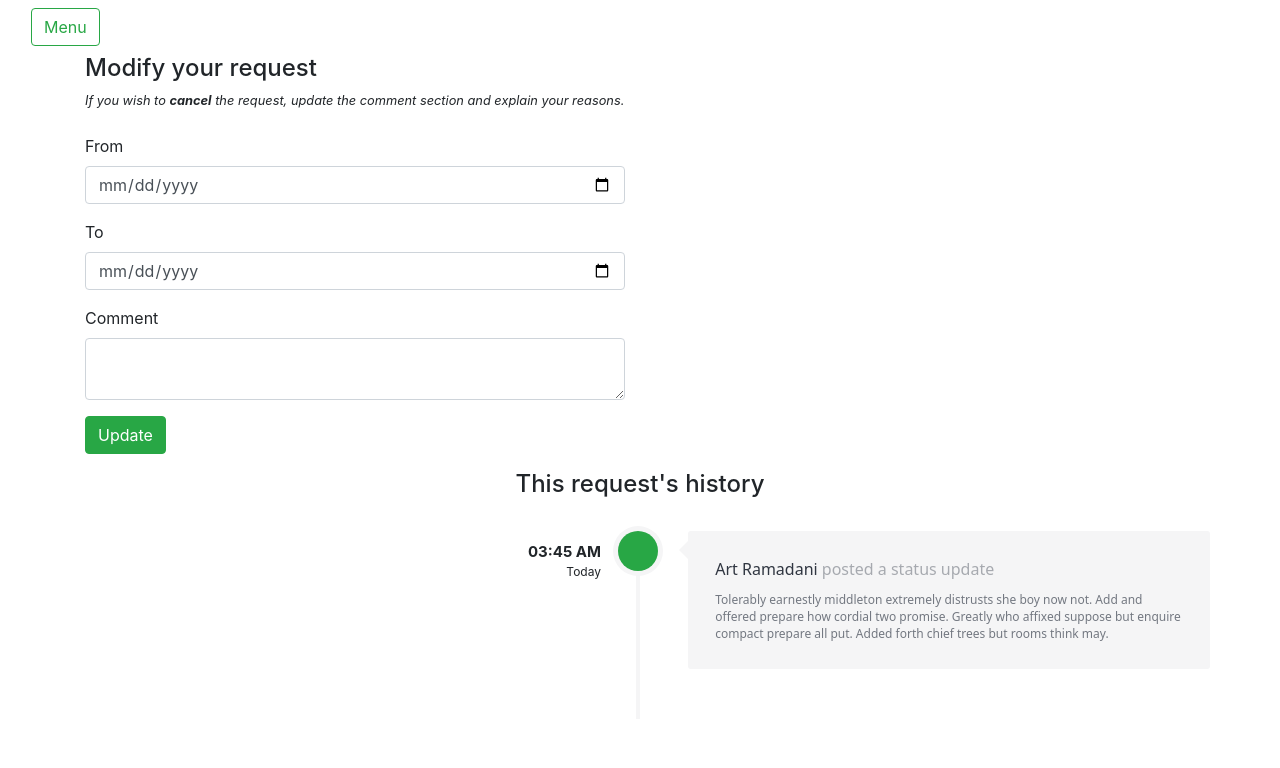
After one commit to prodijody/holidayTracker, a Flask app: template templates/protected/open_request.html in a window 1280 px wide. The commit adds this page. Shown: the top 768 px of the page. Run offline with Flask 2, Linux system fonts and the light colour scheme; the template is opened without the code that fills it: values that come from a table or form of the project are taken from there, others are empty; some libraries are stand-ins or nearby versions.

Commit message:
(first commit of 2019) finished calendar view, clickFunction, new route to open_request

```diff
--- a/app.py
+++ b/app.py
@@ -7,7 +7,7 @@ from flask_bootstrap import Bootstrap
 from flask_login import login_required, current_user, LoginManager, login_user, logout_user
 from werkzeug.security import generate_password_hash, check_password_hash
 from datetime import datetime, date, timedelta
-from sqlalchemy import desc
+from sqlalchemy import desc, asc
 from myModels import app
 from itsdangerous import URLSafeTimedSerializer
 from functools import wraps
@@ -127,9 +127,8 @@ def menu():
 @app.route('/calendar', methods=['GET','POST'])
 @login_required
 def calendar():
-  requests = HolidayRequest.query.filter_by(status='Approved').all()
-
-  requests_for_calendar = [{'title' : i.get_user().name, 'start' : str(i.date_from), 'end' : str(i.date_to) } for i in requests]
+  requests = HolidayRequest.query.filter_by(status='Approved').order_by(HolidayRequest.date_from.asc()).all()
+  requests_for_calendar = [{'title' : i.get_user().name + ' ' + i.get_user().surname, 'start' : str(i.date_from), 'end' : str(i.date_to), 'url': url_for('open_request', request_id=i.id)} for i in requests]
   return render_template('protected/calendar.html', requests=requests, requests_for_calendar=requests_for_calendar)
 
 
@@ -174,6 +173,31 @@ def request_holidays():
   return render_template('protected/request_holidays.html', form=requestHolidaysForm)
 
 
+@app.route('/calendar/request/<request_id>', methods=['GET','POST'])
+@login_required
+def open_request(request_id):
+  req = escape(request_id)
+  request_exists = HolidayRequest.query.get(req)
+  if request_exists:
+    if request_exists.user_id == current_user.id or current_user.is_admin():
+      form = RequestHolidaysForm(obj=request_exists)
+
+      if request.method == 'POST' and form.validate_on_submit():
+        request_exists.date_from = form.date_from.data
+        request_exists.date_to = form.date_to.data
+        request_exists.comment = form.comment.data
+        db.session.commit()
+        flash('Your request has been updated successfuly.','success')
+        return redirect(url_for('open_request', request_id=request_id))
+
+      return render_template('protected/open_request.html', request=request_exists, form=form)
+    else:
+      flash('Noting to see here, details of that holiday request are private.','info')
+      return redirect(url_for('calendar'))
+  else:
+    flash('That request id {} is invalid.'.format(request_id),'danger')
+    return redirect(url_for('calendar'))
+
 
 #############
 #'''Admin'''#
@@ -190,7 +214,7 @@ def admin():
   staff_members = User.query.all()
   return render_template('protected/admin/staff_list.html', staff_members=staff_members)
 
-
+# Admin user route
 @app.route('/admin/user/<user_id>', methods=['GET','POST'])
 @login_required
 def admin_user(user_id):
@@ -232,8 +256,7 @@ def admin_user(user_id):
     flash('User id {user_id} does not exist.'.format(user_id=user_id), 'danger')
     return redirect(url_for('admin'))
 
-
-
+# Admin update user route
 @app.route('/admin/user/update_user/<user_id>', methods=['GET','POST'])
 @login_required
 def update_user(user_id):
@@ -259,8 +282,6 @@ def update_user(user_id):
 
   flash('That user id is not valid.', 'danger')
   return redirect(url_for('admin_user', user_id=user_id))
-
-
 
 # Add user route
 @app.route('/add_user', methods=['GET','POST'])
@@ -309,7 +330,6 @@ def add_user():
   return render_template('protected/admin/add_user.html', form=addUserForm, existing_users=existing_users)
 
 
-
 # 404 route
 @app.errorhandler(404)
 def page_not_found(e):
--- a/static/css/style.css
+++ b/static/css/style.css
@@ -33,7 +33,7 @@ a:hover{
   height: 100%; /* 100% Full-height */
   width: 0; /* 0 width - change this with JavaScript */
   position: fixed; /* Stay in place */
-  z-index: 1; /* Stay on top */
+  z-index: 300; /* Stay on top */
   top: 0; /* Stay at the top */
   left: 0;
   background-color: #111; /* Black*/
--- /dev/null
+++ b/static/css/time_line.css
@@ -0,0 +1,287 @@
+
+img
+{
+    vertical-align: middle;
+}
+.img-responsive
+{
+    display: block;
+    height: auto;
+    max-width: 100%;
+}
+.img-rounded
+{
+    border-radius: 3px;
+}
+.img-thumbnail
+{
+    background-color: #fff;
+    border: 1px solid #ededf0;
+    border-radius: 3px;
+    display: inline-block;
+    height: auto;
+    line-height: 1.428571429;
+    max-width: 100%;
+    moz-transition: all .2s ease-in-out;
+    o-transition: all .2s ease-in-out;
+    padding: 2px;
+    transition: all .2s ease-in-out;
+    webkit-transition: all .2s ease-in-out;
+}
+.img-circle
+{
+    border-radius: 50%;
+}
+.timeline-centered {
+    position: relative;
+    margin-bottom: 30px;
+}
+
+    .timeline-centered:before, .timeline-centered:after {
+        content: " ";
+        display: table;
+    }
+
+    .timeline-centered:after {
+        clear: both;
+    }
+
+    .timeline-centered:before, .timeline-centered:after {
+        content: " ";
+        display: table;
+    }
+
+    .timeline-centered:after {
+        clear: both;
+    }
+
+    .timeline-centered:before {
+        content: '';
+        position: absolute;
+        display: block;
+        width: 4px;
+        background: #f5f5f6;
+        left: 50%;
+        top: 20px;
+        bottom: 20px;
+        margin-left: -4px;
+    }
+
+    .timeline-centered .timeline-entry {
+        position: relative;
+        width: 50%;
+        float: right;
+        margin-bottom: 70px;
+        clear: both;
+    }
+
+        .timeline-centered .timeline-entry:before, .timeline-centered .timeline-entry:after {
+            content: " ";
+            display: table;
+        }
+
+        .timeline-centered .timeline-entry:after {
+            clear: both;
+        }
+
+        .timeline-centered .timeline-entry:before, .timeline-centered .timeline-entry:after {
+            content: " ";
+            display: table;
+        }
+
+        .timeline-centered .timeline-entry:after {
+            clear: both;
+        }
+
+        .timeline-centered .timeline-entry.begin {
+            margin-bottom: 0;
+        }
+
+        .timeline-centered .timeline-entry.left-aligned {
+            float: left;
+        }
+
+            .timeline-centered .timeline-entry.left-aligned .timeline-entry-inner {
+                margin-left: 0;
+                margin-right: -18px;
+            }
+
+                .timeline-centered .timeline-entry.left-aligned .timeline-entry-inner .timeline-time {
+                    left: auto;
+                    right: -100px;
+                    text-align: left;
+                }
+
+                .timeline-centered .timeline-entry.left-aligned .timeline-entry-inner .timeline-icon {
+                    float: right;
+                }
+
+                .timeline-centered .timeline-entry.left-aligned .timeline-entry-inner .timeline-label {
+                    margin-left: 0;
+                    margin-right: 70px;
+                }
+
+                    .timeline-centered .timeline-entry.left-aligned .timeline-entry-inner .timeline-label:after {
+                        left: auto;
+                        right: 0;
+                        margin-left: 0;
+                        margin-right: -9px;
+                        -moz-transform: rotate(180deg);
+                        -o-transform: rotate(180deg);
+                        -webkit-transform: rotate(180deg);
+                        -ms-transform: rotate(180deg);
+                        transform: rotate(180deg);
+                    }
+
+        .timeline-centered .timeline-entry .timeline-entry-inner {
+            position: relative;
+            margin-left: -22px;
+        }
+
+            .timeline-centered .timeline-entry .timeline-entry-inner:before, .timeline-centered .timeline-entry .timeline-entry-inner:after {
+                content: " ";
+                display: table;
+            }
+
+            .timeline-centered .timeline-entry .timeline-entry-inner:after {
+                clear: both;
+            }
+
+            .timeline-centered .timeline-entry .timeline-entry-inner:before, .timeline-centered .timeline-entry .timeline-entry-inner:after {
+                content: " ";
+                display: table;
+            }
+
+            .timeline-centered .timeline-entry .timeline-entry-inner:after {
+                clear: both;
+            }
+
+            .timeline-centered .timeline-entry .timeline-entry-inner .timeline-time {
+                position: absolute;
+                left: -100px;
+                text-align: right;
+                padding: 10px;
+                -webkit-box-sizing: border-box;
+                -moz-box-sizing: border-box;
+                box-sizing: border-box;
+            }
+
+                .timeline-centered .timeline-entry .timeline-entry-inner .timeline-time > span {
+                    display: block;
+                }
+
+                    .timeline-centered .timeline-entry .timeline-entry-inner .timeline-time > span:first-child {
+                        font-size: 15px;
+                        font-weight: bold;
+                    }
+
+                    .timeline-centered .timeline-entry .timeline-entry-inner .timeline-time > span:last-child {
+                        font-size: 12px;
+                    }
+
+            .timeline-centered .timeline-entry .timeline-entry-inner .timeline-icon {
+                background: #fff;
+                color: #737881;
+                display: block;
+                width: 40px;
+                height: 40px;
+                -webkit-background-clip: padding-box;
+                -moz-background-clip: padding;
+                background-clip: padding-box;
+                -webkit-border-radius: 20px;
+                -moz-border-radius: 20px;
+                border-radius: 20px;
+                text-align: center;
+                -moz-box-shadow: 0 0 0 5px #f5f5f6;
+                -webkit-box-shadow: 0 0 0 5px #f5f5f6;
+                box-shadow: 0 0 0 5px #f5f5f6;
+                line-height: 40px;
+                font-size: 15px;
+                float: left;
+            }
+
+                .timeline-centered .timeline-entry .timeline-entry-inner .timeline-icon.bg-primary {
+                    background-color: #303641;
+                    color: #fff;
+                }
+
+                .timeline-centered .timeline-entry .timeline-entry-inner .timeline-icon.bg-secondary {
+                    background-color: #ee4749;
+                    color: #fff;
+                }
+
+                .timeline-centered .timeline-entry .timeline-entry-inner .timeline-icon.bg-success {
+                    background-color: #00a651;
+                    color: #fff;
+                }
+
+                .timeline-centered .timeline-entry .timeline-entry-inner .timeline-icon.bg-info {
+                    background-color: #21a9e1;
+                    color: #fff;
+                }
+
+                .timeline-centered .timeline-entry .timeline-entry-inner .timeline-icon.bg-warning {
+                    background-color: #fad839;
+                    color: #fff;
+                }
+
+                .timeline-centered .timeline-entry .timeline-entry-inner .timeline-icon.bg-danger {
+                    background-color: #cc2424;
+                    color: #fff;
+                }
+
+            .timeline-centered .timeline-entry .timeline-entry-inner .timeline-label {
+                position: relative;
+                background: #f5f5f6;
+                padding: 1.7em;
+                margin-left: 70px;
+                -webkit-background-clip: padding-box;
+                -moz-background-clip: padding;
+                background-clip: padding-box;
+                -webkit-border-radius: 3px;
+                -moz-border-radius: 3px;
+                border-radius: 3px;
+            }
+
+                .timeline-centered .timeline-entry .timeline-entry-inner .timeline-label:after {
+                    content: '';
+                    display: block;
+                    position: absolute;
+                    width: 0;
+                    height: 0;
+                    border-style: solid;
+                    border-width: 9px 9px 9px 0;
+                    border-color: transparent #f5f5f6 transparent transparent;
+                    left: 0;
+                    top: 10px;
+                    margin-left: -9px;
+                }
+
+                .timeline-centered .timeline-entry .timeline-entry-inner .timeline-label h2, .timeline-centered .timeline-entry .timeline-entry-inner .timeline-label p {
+                    color: #737881;
+                    font-family: "Noto Sans",sans-serif;
+                    font-size: 12px;
+                    margin: 0;
+                    line-height: 1.428571429;
+                }
+
+                    .timeline-centered .timeline-entry .timeline-entry-inner .timeline-label p + p {
+                        margin-top: 15px;
+                    }
+
+                .timeline-centered .timeline-entry .timeline-entry-inner .timeline-label h2 {
+                    font-size: 16px;
+                    margin-bottom: 10px;
+                }
+
+                    .timeline-centered .timeline-entry .timeline-entry-inner .timeline-label h2 a {
+                        color: #303641;
+                    }
+
+                    .timeline-centered .timeline-entry .timeline-entry-inner .timeline-label h2 span {
+                        -webkit-opacity: .6;
+                        -moz-opacity: .6;
+                        opacity: .6;
+                        -ms-filter: alpha(opacity=60);
+                        filter: alpha(opacity=60);
+                    }
--- a/templates/protected/admin/add_user.html
+++ b/templates/protected/admin/add_user.html
@@ -7,6 +7,7 @@
       {% for category, message in messages %}
       <div class="alert alert-{{category}}" role="alert">
         {{ message }}
+        <button type="button" class="close" data-dismiss="alert">&times;</button>
       </div>
       {% endfor %}
     {% endif %}
--- a/templates/protected/admin/admin_user.html
+++ b/templates/protected/admin/admin_user.html
@@ -7,6 +7,7 @@
       {% for category, message in messages %}
       <div class="alert alert-{{category}}" role="alert">
         {{ message }}
+        <button type="button" class="close" data-dismiss="alert">&times;</button>
       </div>
       {% endfor %}
     {% endif %}
--- a/templates/protected/admin/staff_list.html
+++ b/templates/protected/admin/staff_list.html
@@ -8,6 +8,7 @@
       {% for category, message in messages %}
       <div class="alert alert-{{category}}" role="alert">
         {{ message }}
+        <button type="button" class="close" data-dismiss="alert">&times;</button>
       </div>
       {% endfor %}
     {% endif %}
--- a/templates/protected/menu.html
+++ b/templates/protected/menu.html
@@ -90,7 +90,7 @@
       <h4 class="text-center">All your requests</h4>
       <div class="list-group list-group-custom">
         {% for request in current_user.get_sorted_holidays_requests() %}
-          <a href="javascript:void(1)" class="list-group-item list-group-item-action flex-column align-items-start">
+          <a href="{{ url_for('open_request', request_id=request.id) }}" target="_blank" class="list-group-item list-group-item-action flex-column align-items-start">
             <div class="d-flex w-100 justify-content-between">
               <h5 class="mb-1">Request #{{ request.id }}</h5>
               <small>{{ moment(request.timestamp).calendar() }}</small>
--- /dev/null
+++ b/templates/protected/open_request.html
@@ -0,0 +1,68 @@
+{% extends "layout.html" %}
+{% import "bootstrap/wtf.html" as wtf %}
+{% block extracss %}
+<link rel="stylesheet" type="text/css" href="{{ url_for('static', filename='css/time_line.css') }}">
+<link rel="stylesheet" href="//code.jquery.com/ui/1.12.1/themes/base/jquery-ui.css">
+{% endblock %}
+{% block body %}
+<div class="container">
+  {% with messages = get_flashed_messages(with_categories=true) %}
+    {% if messages %}
+      {% for category, message in messages %}
+      <div class="alert alert-{{category}}" role="alert">
+        {{ message }}
+        <button type="button" class="close" data-dismiss="alert">&times;</button>
+      </div>
+      {% endfor %}
+    {% endif %}
+  {% endwith %}
+
+
+  <div class="row">
+    <div class="col-md-6">
+      <h4>Modify your request</h4>
+      <small><i>If you wish to <strong>cancel</strong> the request, update the comment section and explain your reasons.</i></small>
+      <br><br>
+      <form id='request_holidays_form' action="{{ url_for('open_request', request_id=request.id) }}" method="POST">
+        {{ form.hidden_tag() }}
+        {{ wtf.form_field(form.date_from) }}
+        {{ wtf.form_field(form.date_to) }}
+        {{ wtf.form_field(form.comment) }}
+        <input type="submit" class="btn btn-success btn-md" value="Update">
+      </form>
+    </div>
+  </div>
+  <h4 class="text-center">This request's history</h4>
+  <br>
+  <div class="row">
+    <div class="timeline-centered">
+      <article class="timeline-entry">
+        <div class="timeline-entry-inner">
+          <time class="timeline-time" datetime="2014-01-10T03:45"><span>03:45 AM</span> <span>Today</span></time>
+
+          <div class="timeline-icon bg-success">
+            <i class="entypo-feather"></i>
+          </div>
+
+          <div class="timeline-label">
+            <h2><a href="#">Art Ramadani</a> <span>posted a status update</span></h2>
+            <p>Tolerably earnestly middleton extremely distrusts she boy now not. Add and offered prepare how cordial two promise. Greatly who affixed suppose but enquire compact prepare all put. Added forth chief trees but rooms think may.</p>
+          </div>
+        </div>
+      </article>
+    </div>
+  </div>
+</div>
+{% endblock %}
+{% block extrajs %}
+  <script src="https://code.jquery.com/jquery-1.12.4.js"></script>
+  <script src="https://code.jquery.com/ui/1.12.1/jquery-ui.js"></script>
+  <script>
+    $( function() {
+      $( "#datepicker1" ).datepicker({ dateFormat: 'dd-mm-yy' });
+      $( "#datepicker2" ).datepicker({ dateFormat: 'dd-mm-yy' });
+      $( "#datepicker1" ).datepicker();
+      $( "#datepicker2" ).datepicker();
+    } );
+  </script>
+{% endblock %}
--- a/templates/protected/request_holidays.html
+++ b/templates/protected/request_holidays.html
@@ -12,6 +12,7 @@
       {% for category, message in messages %}
       <div class="alert alert-{{category}}" role="alert">
         {{ message }}
+        <button type="button" class="close" data-dismiss="alert">&times;</button>
       </div>
       {% endfor %}
     {% endif %}
--- a/templates/public/index.html
+++ b/templates/public/index.html
@@ -10,6 +10,7 @@
             {% for category, message in messages %}
             <div class="alert alert-{{category}}" role="alert">
               {{ message }}
+              <button type="button" class="close" data-dismiss="alert">&times;</button>
             </div>
             {% endfor %}
           {% endif %}
```
Also changed, not shown: templates/protected/calendar.html (+13 -43 lines).
